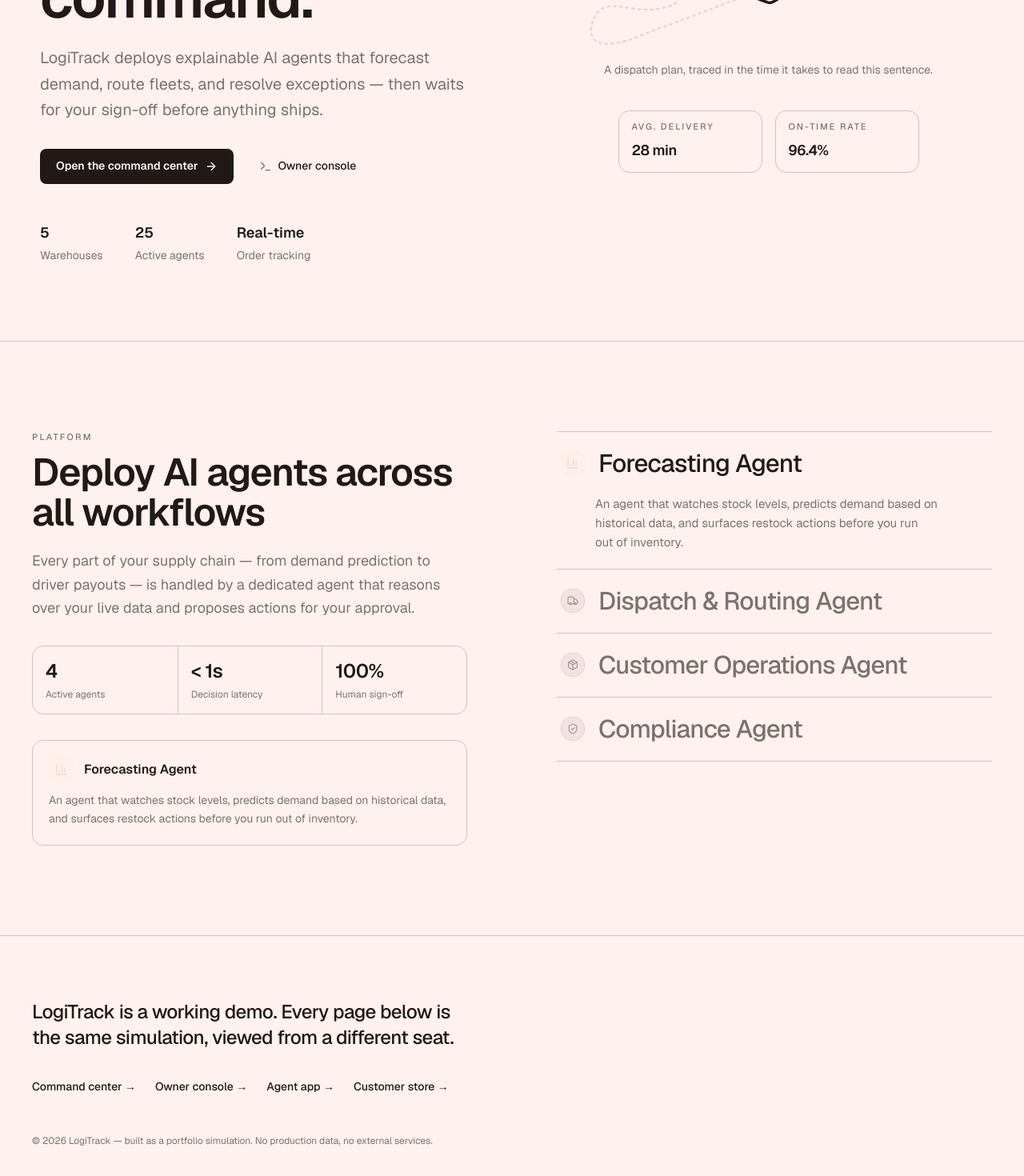
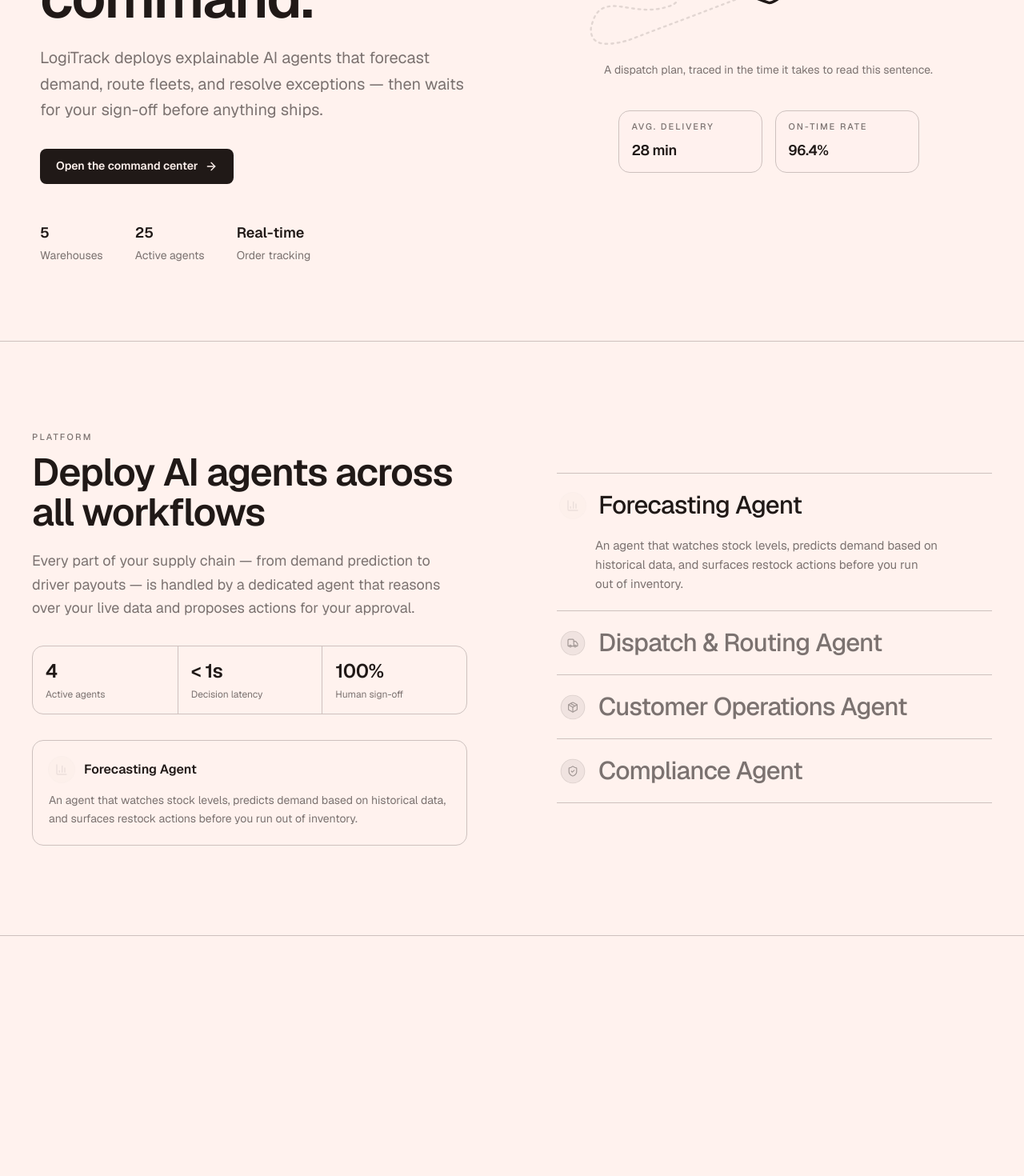
Before and after one commit to armaan133/Final-logi, a Next.js app: page / in a window 1280 px wide. Shown: the part 372-1842 px from the top of the page at 80% size. After the commit the page ends 1702 px from the top, so only its background shows below. Built offline with nearby package versions, Linux system fonts and the light colour scheme.

Commit message:
Finalize UI tweaks: remove owner console, align columns, smooth transitions, clean Footer

```diff
--- a/components/landing/Footer.tsx
+++ b/components/landing/Footer.tsx
@@ -1,37 +1,13 @@
-import Link from "next/link";
 
-const DEMOS: Array<{ href: string; label: string }> = [
-  { href: "/system", label: "Command center" },
-  { href: "/vendor", label: "Owner console" },
-  { href: "/agent", label: "Agent app" },
-  { href: "/customer", label: "Customer store" },
-];
+
+
 
 export function Footer() {
   return (
     <footer className="border-t border-border bg-background px-4 py-20 sm:px-6 lg:px-10">
       <div className="mx-auto max-w-[1280px]">
         <div className="max-w-[780px]">
-          <p className="text-balance text-xl font-medium tracking-tight text-foreground sm:text-2xl">
-          LogiTrack is a working demo. Every page below is the same simulation, viewed from a different seat.
-          </p>
 
-          <ul className="mt-8 flex flex-wrap gap-x-6 gap-y-2">
-            {DEMOS.map((d) => (
-              <li key={d.href}>
-                <Link
-                  href={d.href}
-                  className="inline-flex items-center text-sm font-medium text-foreground underline-offset-4 hover:underline"
-                >
-                  {d.label} →
-                </Link>
-              </li>
-            ))}
-          </ul>
-
-          <p className="mt-12 text-xs text-muted-foreground">
-            © {new Date().getFullYear()} LogiTrack — built as a portfolio simulation. No production data, no external services.
-          </p>
         </div>
       </div>
     </footer>
--- a/components/landing/HeroSection.tsx
+++ b/components/landing/HeroSection.tsx
@@ -113,13 +113,7 @@
                 Open the command center
                 <ArrowRight className="size-4 transition-transform group-hover:translate-x-0.5" />
               </Link>
-              <Link
-                href="/vendor"
-                className="inline-flex h-11 items-center justify-center gap-2 rounded-md px-5 text-sm font-medium text-foreground transition-colors hover:text-muted-foreground focus-visible:outline-none focus-visible:ring-2 focus-visible:ring-ring focus-visible:ring-offset-2 focus-visible:ring-offset-background"
-              >
-                <Terminal className="size-4 text-muted-foreground" />
-                Owner console
-              </Link>
+
             </div>
 
             {/* Left-side stats (sit below CTA, aligned with the hero grid) */}
--- a/components/landing/WorkflowSection.tsx
+++ b/components/landing/WorkflowSection.tsx
@@ -1,6 +1,6 @@
 "use client";
 
-import { motion } from "framer-motion";
+import { motion, AnimatePresence } from "framer-motion";
 import { useState } from "react";
 import { BarChart3, Truck, Package, ShieldCheck } from "lucide-react";
 
@@ -31,6 +31,18 @@
   },
 ];
 
+const accordionTransition = {
+  height: { duration: 0.35, ease: [0.25, 0.1, 0.25, 1] },
+  opacity: { duration: 0.25, ease: "easeInOut" },
+  paddingBottom: { duration: 0.35, ease: [0.25, 0.1, 0.25, 1] },
+};
+
+const cardVariants = {
+  initial: { opacity: 0, y: 6 },
+  animate: { opacity: 1, y: 0, transition: { duration: 0.3, ease: "easeOut" } },
+  exit: { opacity: 0, y: -6, transition: { duration: 0.15, ease: "easeIn" } },
+};
+
 export function WorkflowSection() {
   const [activeAgent, setActiveAgent] = useState(agents[0].id);
   const selectedAgent = agents.find((agent) => agent.id === activeAgent) ?? agents[0];
@@ -39,7 +51,7 @@
   return (
     <section id="agents" className="relative border-t border-border px-4 py-24 sm:px-6 md:py-28 lg:px-10">
       <div className="mx-auto w-full max-w-[1280px]">
-        <div className="grid items-start gap-12 lg:grid-cols-[1fr_1fr] lg:gap-28">
+        <div className="grid items-center gap-12 lg:grid-cols-[1fr_1fr] lg:gap-28">
           <div className="max-w-[620px]">
             <p className="text-[11px] font-medium uppercase tracking-[0.2em] text-muted-foreground">
               Platform
@@ -66,7 +78,15 @@
               </div>
             </div>
 
-            <article className="mt-8 rounded-xl border border-border bg-background p-4 sm:p-5">
+            <AnimatePresence mode="wait">
+              <motion.article
+                key={selectedAgent.id}
+                variants={cardVariants}
+                initial="initial"
+                animate="animate"
+                exit="exit"
+                className="mt-8 rounded-xl border border-border bg-background p-4 sm:p-5"
+              >
                 <div className="flex items-center gap-3">
                   <span className="flex size-8 shrink-0 items-center justify-center rounded-full bg-accent/10 text-accent ring-1 ring-accent/20">
                     <SelectedIcon className="size-4" />
@@ -76,10 +96,11 @@
                 <p className="mt-3 text-sm leading-relaxed text-muted-foreground">
                   {selectedAgent.description}
                 </p>
-            </article>
+              </motion.article>
+            </AnimatePresence>
           </div>
 
-          <div className="flex w-full max-w-[640px] flex-col gap-0 border-t border-border lg:justify-self-end">
+          <div className="flex w-full max-w-[640px] flex-col gap-0 border-t border-border lg:justify-self-end lg:self-center">
             {agents.map((agent) => {
               const isActive = activeAgent === agent.id;
               const Icon = agent.icon;
@@ -106,6 +127,7 @@
                       opacity: isActive ? 1 : 0,
                       paddingBottom: isActive ? "20px" : 0
                     }}
+                    transition={accordionTransition}
                     className="overflow-hidden"
                   >
                     <p className="max-w-[48ch] pl-12 text-[15px] leading-[1.6] text-muted-foreground">
```
Lines whose indentation alone changed are shown as unchanged.
